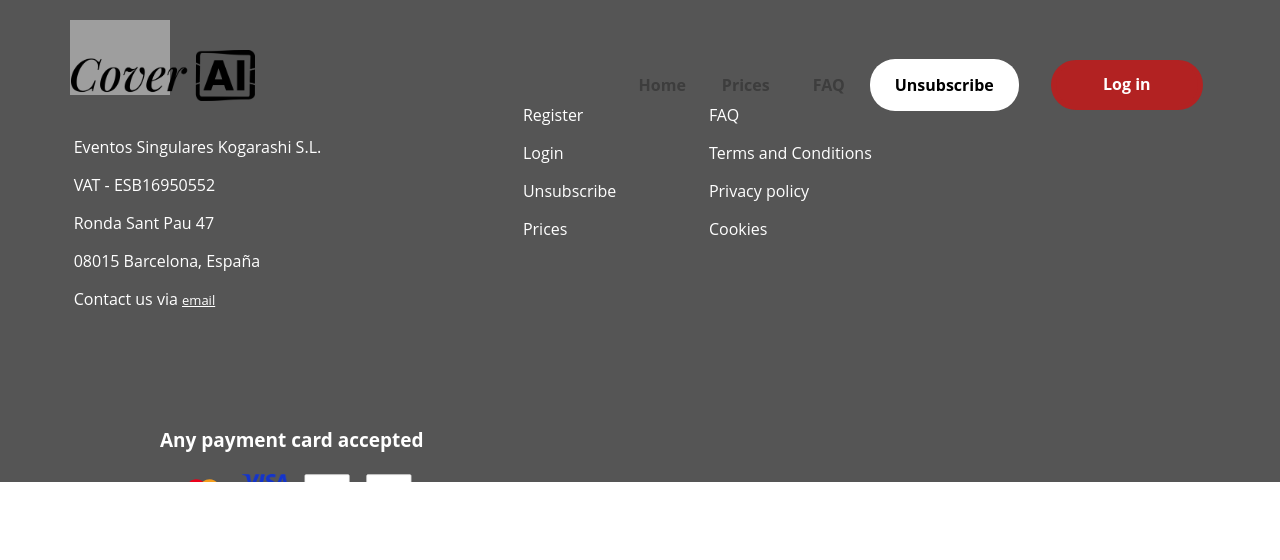
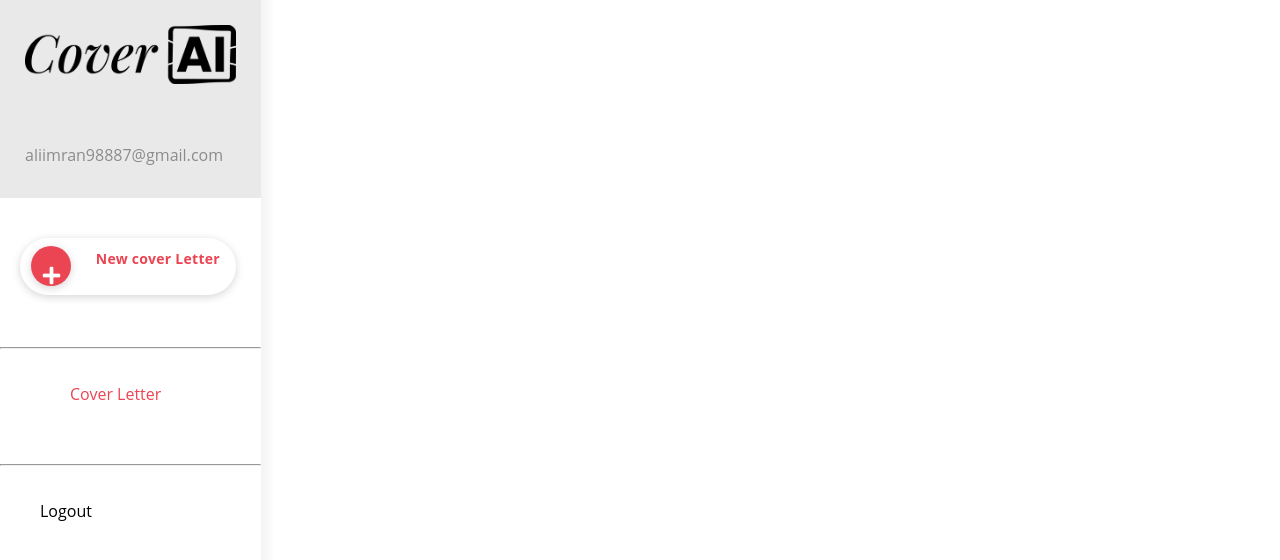
Before and after one commit to Shadab-Ahmad1/coverAi, a React (Create React App) app in the folder front-end/: page /client/dashboard in a window 1280 px wide. Shown: the top 560 px of the page. Built offline with nearby package versions, Linux system fonts and the light colour scheme; grey boxes are pictures that could not be loaded.

Commit message:
add thank-you-auth and dashboard in process

```diff
--- a/front-end/src/App.js
+++ b/front-end/src/App.js
@@ -1,5 +1,5 @@
-import React, { useState } from "react";
-import { Route, Routes } from "react-router-dom";
+import React, { useEffect, useState } from "react";
+import { Route, Routes,useNavigate } from "react-router-dom";
 import { useLocation } from "react-router-dom";
 import Navbar from "./components/Navbar";
 import Home from "./components/Home";
@@ -16,6 +16,8 @@ import Privacy from "./components/Privacy";
 import Cookies from "./components/Cookies";
 import Viewletter from "./components/Viewletter";
 import Thankyou from "./components/thankyou";
+import Dashboard from "./components/client/dashboard";
+
 
 function App() {
 
@@ -23,12 +25,26 @@ function App() {
   const location = useLocation();
   const isRegisterPage = location.pathname.includes("/Register");
   const isThankYou = location.pathname.includes("/thank-you");
-  const isViewletter = location.pathname.includes("/Viewletter");
+  const isDashboard =location.pathname.includes("/client/dashboard");
+
+
+  const navigate = useNavigate();
+
+  useEffect(() => {
+    if (isThankYou) {
+      const searchParams = new URLSearchParams(location.search);
+      const paymentId = searchParams.get("paymentId");
+      if (!paymentId) {
+
+        navigate("/Register");
+      }
+    }
+  }, [location, isThankYou, navigate]);
 
   return (
     <>
       {" "}
-      {!isRegisterPage && !isThankYou && <Navbar />}{" "}
+      {!isRegisterPage && !isThankYou && !isDashboard && <Navbar />}{" "}
       <Routes>
         <Route path="/" element={<Home />} />{" "}
         <Route path="/Register" element={<Register />} />{" "}
@@ -43,10 +59,11 @@ function App() {
         <Route path="/Forget" element={<Forget />} />{" "}
         <Route path="/Viewletter" element={<Viewletter />} />{" "}
         <Route path="/thank-you"  element={<Thankyou />} />{" "}
+        <Route path="/client/dashboard" element={<Dashboard/>}/>
+
       </Routes>{" "}
-      {!isRegisterPage && !isThankYou && <Footer />}{" "}
+      {!isRegisterPage && !isThankYou && !isDashboard && <Footer />}{" "}
     </>
   );
 }
-
 export default App;
--- a/front-end/src/components/Register.js
+++ b/front-end/src/components/Register.js
@@ -101,8 +101,11 @@ useEffect(() => {
         setMessageIndex(prevIndex => prevIndex + 1);
       }
     };
+
     if (showLoader) {
       const messageTimer = setInterval(showNextMessage, messageInterval + transitionInterval);
+
+      // Clear the interval when the loader is hidden
       return () => clearInterval(messageTimer);
     }
   }, [showLoader, messageIndex]);
@@ -138,7 +141,7 @@ useEffect(() => {
         setShowContent(true);
       }
     } catch (error) {
-      setShowLoader(true);
+      setShowLoader(false);
       console.error("Error:", error.message);
     }
   };
--- a/front-end/src/components/Viewletter.js
+++ b/front-end/src/components/Viewletter.js
@@ -1,31 +1,9 @@
-// import React from "react";
-// import "./Viewletter.css";
-// import Register from "./Register";
+import React from 'react'
 
-// function Viewletter(formData) {
-//   return (
-//     <div className="submitted-data">
-//       <div className="submitted-data-div2">
-//         <div className="conatiner">
-//           <div className="left-container">
-//             <h1 className="h1-left-container"> Thanks </h1>{" "}
-//             <p>
-//               {" "}
-//               Your cover letter is being generated with assistance of AI.Nice
-//               right ? ( if nothing loads please refresh page){" "}
-//             </p>{" "}
-//           </div>{" "}
-//           <div className="right-container">
-//             {" "}
-//             <h2> Form Data </h2> <p> Name : {formData.fullName} </p>{" "}
-//             <p> Email : {formData.email} </p>{" "}
-//             <p> Message: {formData.jobTitle} </p>{" "}
-//             {/* Add more fields here based on your form data */}{" "}
-//           </div>{" "}
-//         </div>{" "}
-//       </div>{" "}
-//     </div>
-//   );
-// }
+function Viewletter() {
+  return (
+    <div>Viewletter</div>
+  )
+}
 
-// export default Viewletter;
+export default Viewletter
--- /dev/null
+++ b/front-end/src/components/client/dashboard.css
@@ -0,0 +1,113 @@
+*
+{
+    font-family: "Open Sans", sans-serif;
+}
+.dashboard-logo
+{
+    max-width: 211px;
+}
+.left-dashboard-logo
+{
+    margin-bottom: 40px;
+    padding: 25px 25px;
+    background: #E9E9E9;
+}
+.left-dashboard-container
+{
+    width: 261px;
+    position: fixed;
+    left: 0px;
+    top: 0px;
+    background: #FFFFFF;
+    height: 100%;
+    box-shadow: 0 0 10px 7px rgba(0,0,0, 0.05);
+}
+.dashboard-email
+{
+    opacity: 0.4;
+    text-overflow: ellipsis;
+    overflow: hidden;
+    color: inherit;
+    margin-bottom: 0.5rem;
+    font-family: inherit;
+    font-weight: 500;
+    line-height: 1.2;
+    font-size: 16px;
+}
+.left-dashboard-second-container-button
+{
+    background: #FFFFFF;
+    box-shadow: 0px 2px 9px #0000002b!important;
+    border-radius: 100px;
+    font-style: normal;
+    font-weight: bold;
+    font-size: 14px;
+    line-height: 16px;
+    text-align: center;
+    letter-spacing: 0.02em;
+    color: #EB4553;
+    font-family: 'Open Sans', sans-serif;
+    width: 184px;
+    height: 31px;
+    text-align: center;
+    padding: 13px 16px;
+    white-space: nowrap;
+    vertical-align: middle;
+    gap: 10px;
+    display: flex;
+    justify-content: center;
+    margin-left: 20px;
+
+}
+.fa fa-plus
+{
+    display: flex;
+    justify-content: center;
+    font: normal normal normal 14px/1 FontAwesome;
+    font-size: inherit;
+    text-rendering: auto;
+    -webkit-font-smoothing: antialiased;
+    margin-left: -18px;
+    color: white;
+
+
+}
+.fa-plus:before {
+    content: "\f067";
+    color: white;
+    margin-left: -18px;
+}
+.left-dashboard-second-container-button span
+{
+    background: #EB4553;
+    box-shadow: 0px 2px 9px rgb(0 0 0 / 17%);
+    width: 20px;
+    height: 20px;
+    display: inline-block;
+    border-radius: 50%;
+    font-size: 20px;
+    color: #fff;
+    padding: 10px;
+    line-height: 40px;
+    font-weight: 400;
+    text-align: center;
+    translate: -10px -5px 0px;
+
+}
+hr
+{
+    color: #E9E9E9;
+}
+.left-dashboard-3-container-button
+{
+ color:#EB4553;
+ margin-left: 30px;
+}
+.left-dashboard-4-container-button
+{
+
+}
+.left-dashboard-4-container-button span{
+    color:black;
+    margin-top: 120px;
+}
--- /dev/null
+++ b/front-end/src/components/client/dashboard.js
@@ -0,0 +1,55 @@
+import React from 'react'
+import { Link } from 'react-router-dom';
+import logo from "../../assets/logo.png";
+import './dashboard.css';
+
+function Dashboard() {
+  return (
+    <>
+    <div className='dashboard-whole-container'>
+      <div className='left-dashboard-container'>
+        <div className='left-dashboard-logo'>
+           <Link to="/">  <img src={logo} alt="Logo" className="dashboard-logo" /></Link>
+           <h6 className='dashboard-email'>aliimran98887@gmail.com</h6>
+        </div>
+        <div className='left-dashboard-second-container'>
+          <a className='left-dashboard-second-container-button'>
+            <span>
+              <i className='fa fa-plus'></i>
+
+            </span>
+            New cover Letter
+          </a>
+        </div>
+        <br></br>
+        <br></br>
+        <hr className='line'/>
+        <div className='left-dashboard-3-container'>
+          <a className='left-dashboard-3-container-button'>
+            <span>
+            <i></i>
+            </span>
+            Cover Letter
+          </a>
+        </div>
+        <br></br>
+        <br></br>
+        <hr className='line'/>
+        <div className='left-dashboard-4-container'>
+          <a className='left-dashboard-4-container-button'>
+            <span>
+            <i></i>
+            </span>
+            Logout
+          </a>
+        </div>
+      </div>
+      <div className='right-dashboard-container'>
+
+      </div>
+    </div>
+    </>
+  )
+}
+
+export default Dashboard
```
Also changed, not shown: 1 other file (tests, documents, lock files or other folders).
